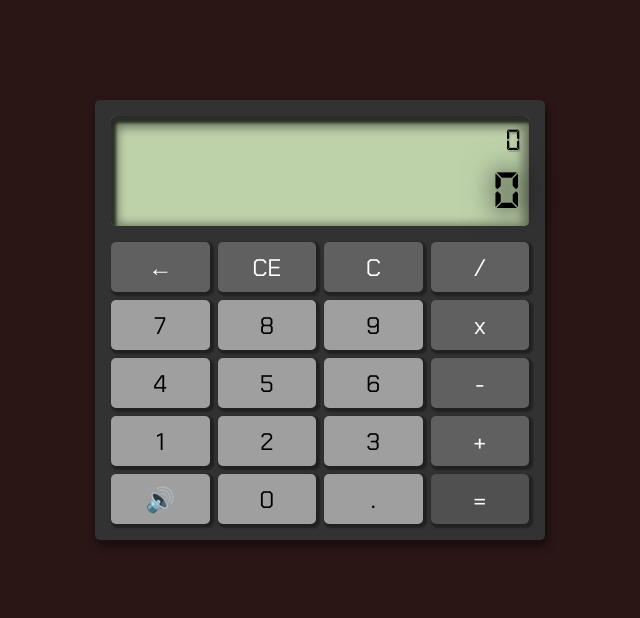
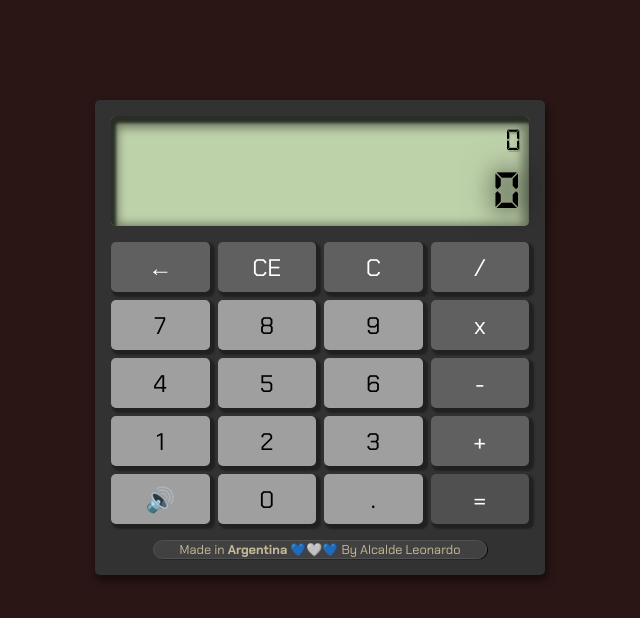
Before and after one commit to AlcaldeLeonardo/CalculatorO, a plain HTML site: page index.html in a window 1280 px wide. Shown: the whole page, without its empty margins (320-960 px from the left). Drawn offline with Linux system fonts and the light colour scheme.

Commit message:
"made in" sticker added... just because I can do it XD

```diff
--- a/css/style.css
+++ b/css/style.css
@@ -88,7 +88,7 @@ body{
     background-color: rgb(160, 159, 159);
     border: none;
     border-radius: 5px;
-    box-shadow: 2px 2px 2px 2px rgba(0, 0, 0, 0.349);
+    box-shadow: 3px 3px 2px 2px rgba(0, 0, 0, 0.349);
 }
 
 .key:hover {
@@ -96,6 +96,7 @@ body{
 }
 .key:active{
     background-color: rgb(135, 135, 135);
+    box-shadow: 1px 1px 2px 2px rgba(0, 0, 0, 0.349);
 }
 
 .key--dark, .key--darker{
@@ -114,3 +115,20 @@ body{
 .key--darker {
     background-color: rgb(80, 80, 80);
 }
+
+.sticker{
+    width: 80%;
+    border: solid 1px rgb(82, 81, 81);
+    border-radius: 10px;
+    margin: auto;
+    box-shadow: 1px .2px black;
+    background-color: rgba(255, 255, 255, 0.075);
+}
+
+.footertext {
+    color: rgba(230, 215, 176, 0.808);
+    text-align: center;
+    margin-bottom: 0;
+    font-family: "Chakra Petch", sans-serif;
+    font-size: .8em;
+}
--- a/scripts/modules/component/calcBodyRender.js
+++ b/scripts/modules/component/calcBodyRender.js
@@ -11,6 +11,15 @@ function CalcBodyRender(calcContainer) {
 
     // keyboard and his elements
     KeyBoardCalculator(calcBody);
+
+    const sticker = document.createElement(`div`);
+    sticker.className = `sticker`
+
+    const footer = document.createElement(`p`)
+    footer.className = `footertext`
+    footer.innerHTML = "Made in <strong>Argentina</strong> 💙🤍💙 By Alcalde Leonardo"
+    sticker.appendChild(footer);
+    calcBody.appendChild(sticker);
 }
 
 export default CalcBodyRender;
```
